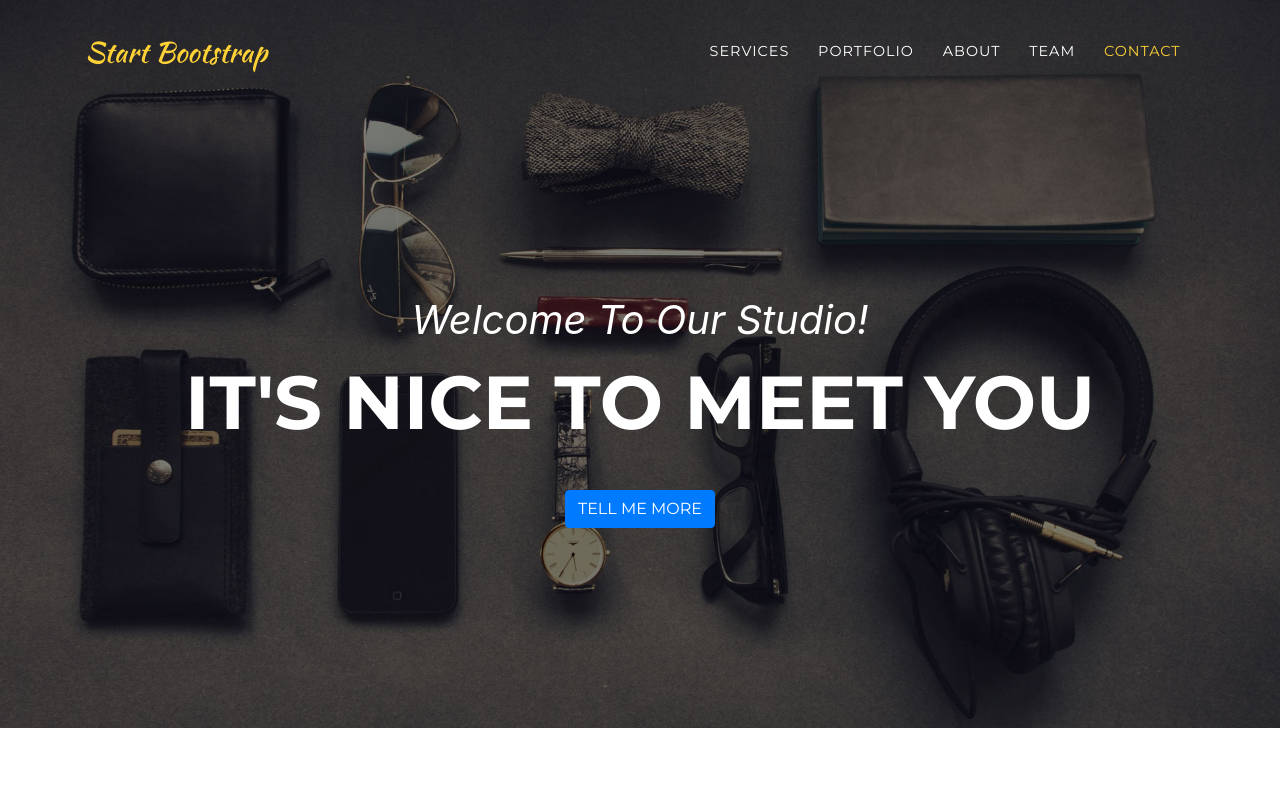
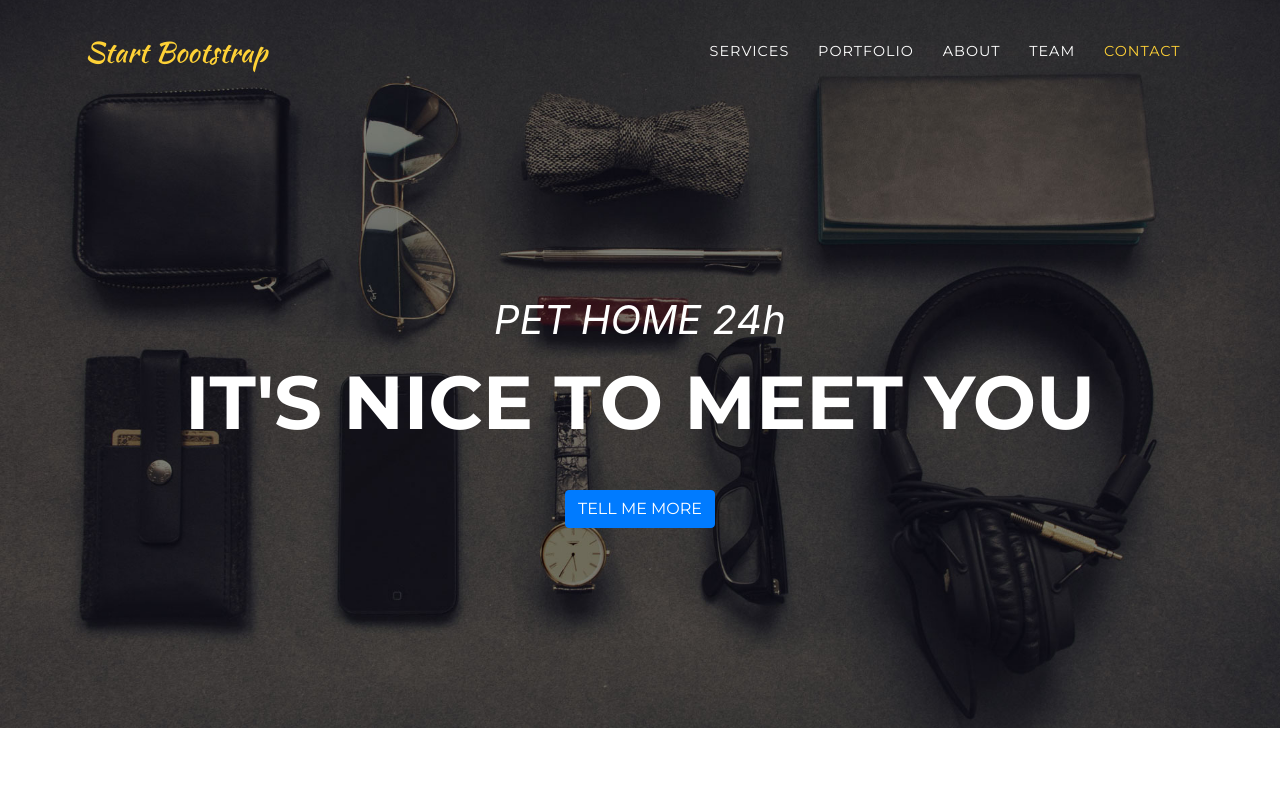
Before and after one commit to guipintojr/pethomepage, a website with bundled scripts: page index.html in a window 1280 px wide. Shown: the top 800 px of the page. Built offline with nearby package versions, Linux system fonts and the light colour scheme; a web font is replaced by a local one.

Commit message:
Update index.html

```diff
--- a/index.html
+++ b/index.html
@@ -61,7 +61,7 @@
   <header class="masthead">
     <div class="container">
       <div class="intro-text">
-        <div class="intro-lead-in">Welcome To Our Studio!</div>
+        <div class="intro-lead-in">PET HOME 24h</div>
         <div class="intro-heading text-uppercase">It's Nice To Meet You</div>
         <a class="btn btn-primary btn-xl text-uppercase js-scroll-trigger" href="#services">Tell Me More</a>
       </div>
```
